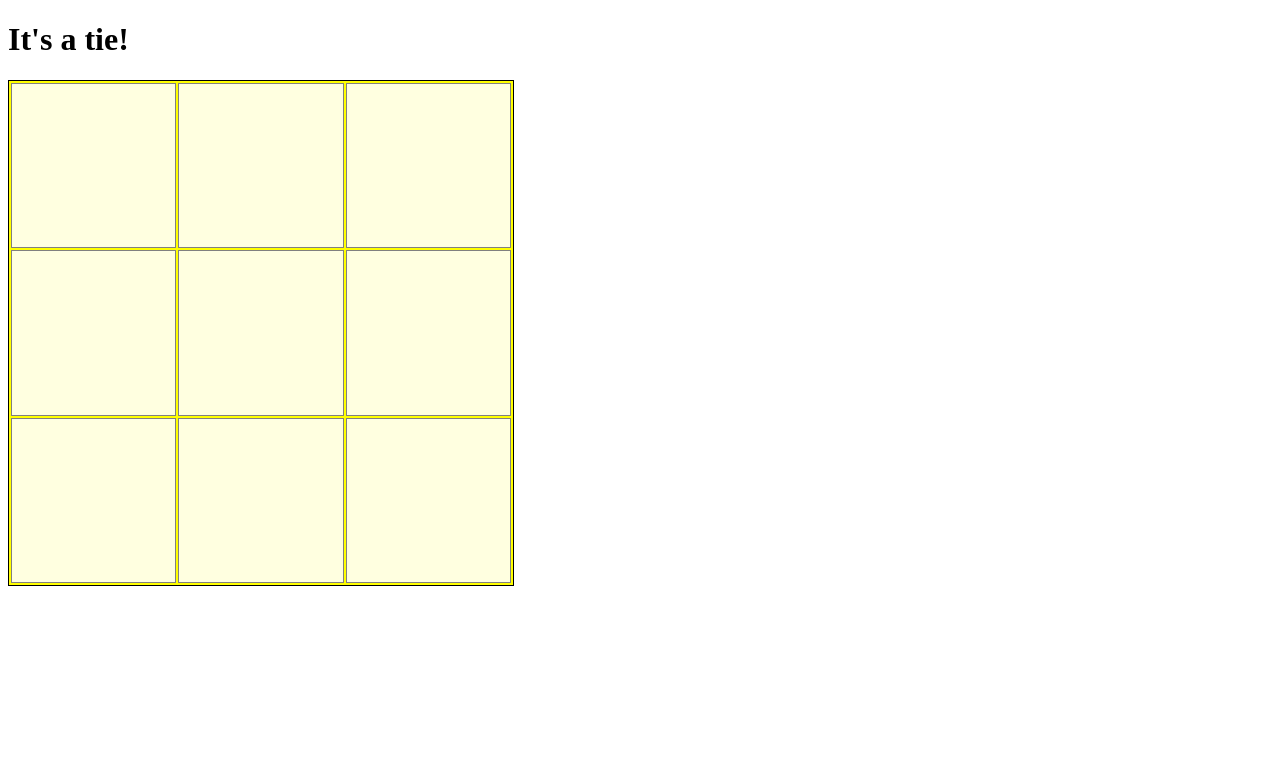
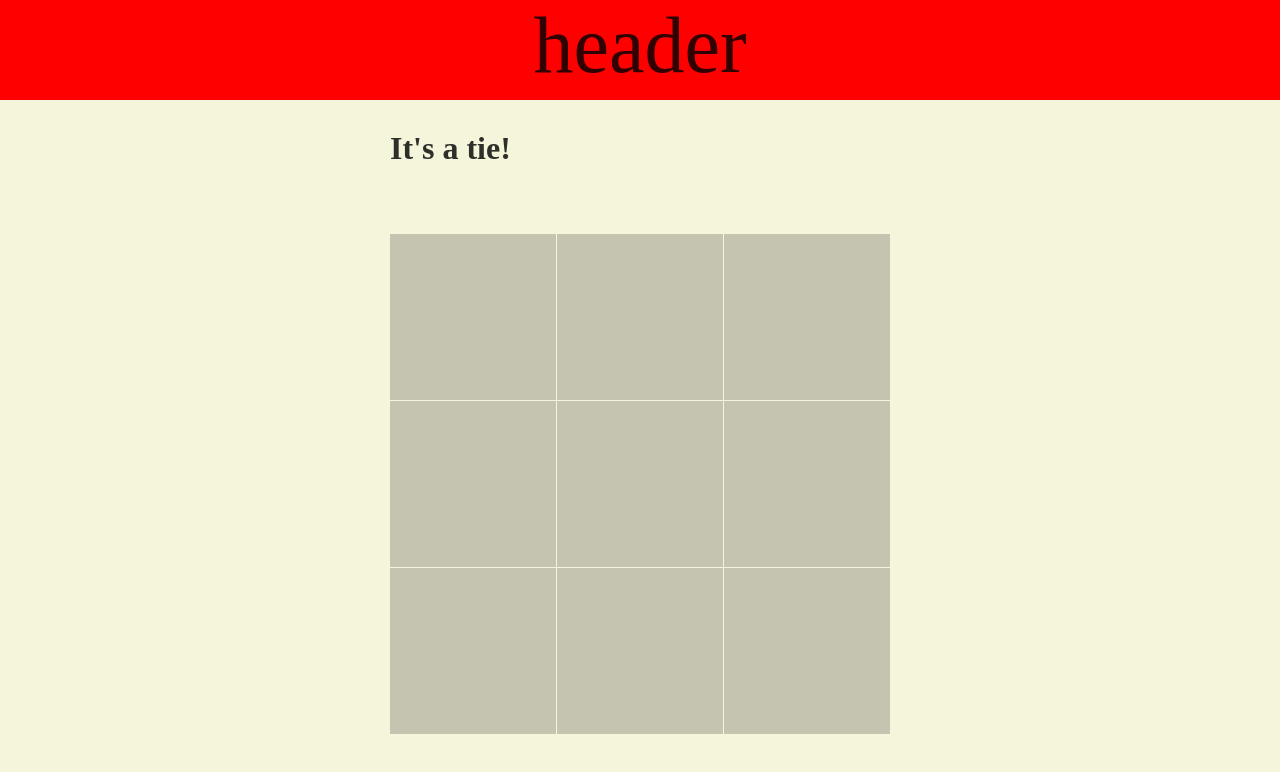
Before and after one commit to Nik42KIS/Tic-Tac-Toe, a plain HTML site: page index.html in a window 1280 px wide. Drawn offline with Linux system fonts and the light colour scheme.

Commit message:
add colors to body and header, a bit position it

```diff
--- a/index.html
+++ b/index.html
@@ -7,6 +7,7 @@
     <link href="style.css" rel="stylesheet" type="text/css" />
   </head>
   <body>
+    <header>header</header>
     <div class="container">
       <h1 class="turn">Player One's turn.</h1>
       <div class="board"></div>
--- a/style.css
+++ b/style.css
@@ -1,21 +1,8 @@
-/* *{
-    margin: 0;
-    padding: 0;
-    outline: 2px solid white;
-
-}
-body{
-    background-color: rgba(0, 0, 0, 0.729);
-} */
+/*
 /*
 
 
-header{
-    background-color: rgba(127, 255, 212, 0.763);
-    height: 150px;
-    font-size: 5rem;
-    text-align: center;
-}
+
 
 .game{
     display: grid;
@@ -37,17 +24,41 @@ header{
     align-content: center;
     justify-content: center;
 } */
+*{
+    margin: 0;
+    padding: 0;
+}
+body{
+    background-color:Beige ;
+    color: rgba(0, 0, 0, 0.808);
+}
+header{
+    background-color: red;
+    height: 100px;
+    font-size: 5rem;
+    text-align: center;
+    color: rgba(0, 0, 0, 0.808);
 
+}
+.container{
+    display: grid;
+    align-items: content;
+    justify-content: center;
+    height: calc(100vh - 100px);
+}
 .board {
     display: grid;
     height: 500px;
     width: 500px;
     grid-template-columns: repeat(3, 1fr);
     grid-template-rows: repeat(3, 1fr);
-    border: 1px solid black;
-    gap: 2px;
-    padding: 2px;
-    background-color: yellow;
+    /* border: 1px solid black; */
+    gap: 1px;
+    /* padding: 2px; */
+    /* background-color: yellow; */
+  }
+  .turn{
+    margin-top: 30px;
   }
 
   .cell {
@@ -55,8 +66,11 @@ header{
     justify-content: center;
     align-items: center;
     text-align: center;
-    font-size: 2rem;
-    border: 1px solid grey;
-    background: lightyellow;
+    font-size: 4rem;
+    border: none;
+    color: red;
+    background-color: rgba(0, 0, 0, 0.2);
+    /* border: 1px solid grey; */
+    /* background: lightyellow; */
     cursor: pointer;
   }
```
